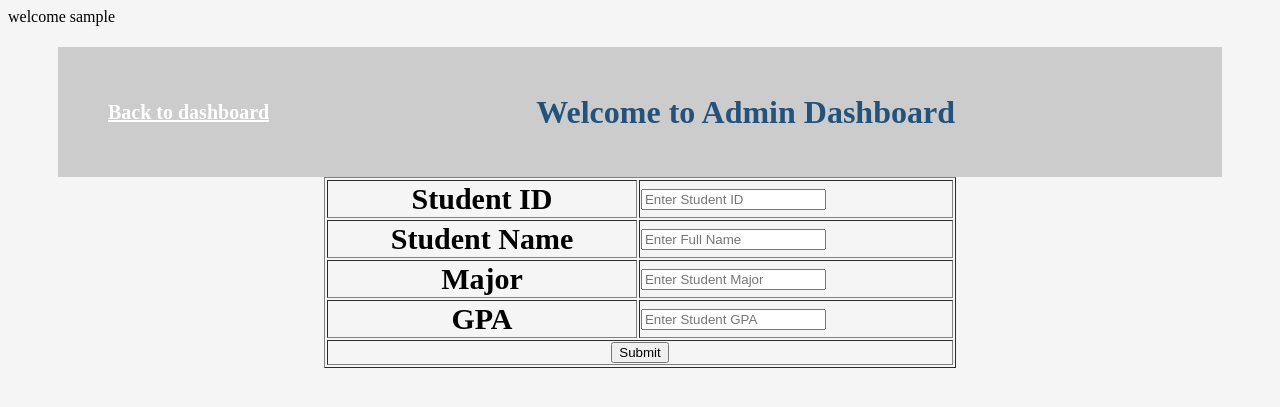
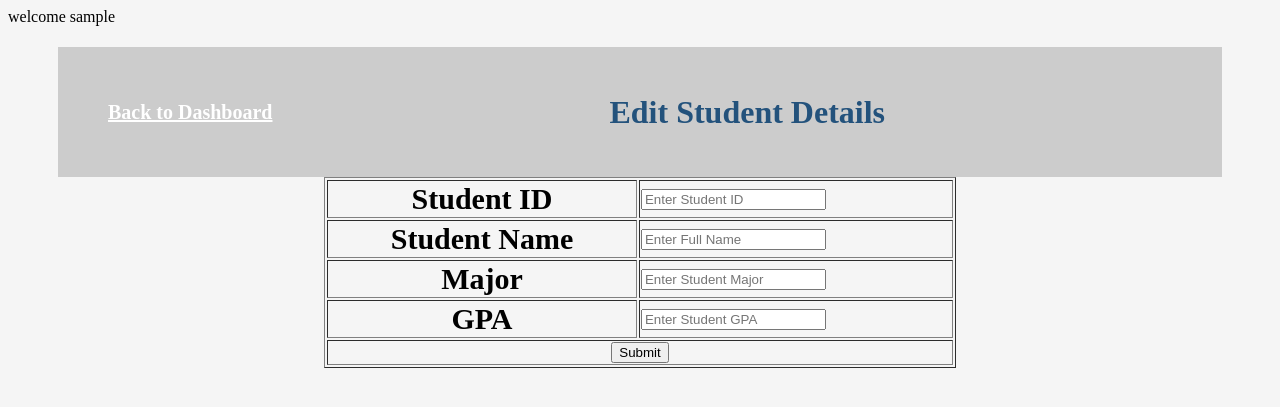
Before and after one commit to AnuMangat/SIS_Project, a PHP site: page /admin/addstudent.php in a window 1280 px wide. Shown: the top 407 px of the page. Run offline with PHP 8.4, Linux system fonts and the light colour scheme; a user stored in the database is signed in.

Commit message:
Adjusting Verbiage

```diff
--- a/SI_Project/admin/header.php
+++ b/SI_Project/admin/header.php
@@ -2,7 +2,7 @@
 <html>
 <head>
 	<meta charset="utf-8">
-	<title>Student management System</title>
+	<title>Student Management System</title>
 	<link rel="stylesheet" type="text/css" href="../css/headerstyle.css">
 </head>
 <body>
--- a/SI_Project/admin/titleheader.php
+++ b/SI_Project/admin/titleheader.php
@@ -5,8 +5,8 @@
 </head>
 <body>
 	<div class="admintitle" align="center">
-		<h4><a href="admindash.php" style="float: left;margin-left: 50px;font-size: 20px;color: white;">Back to dashboard</a></h4>
-		<h1>Welcome to Admin Dashboard</h1>
+		<h4><a href="admindash.php" style="float: left;margin-left: 50px;font-size: 20px;color: white;">Back to Dashboard</a></h4>
+		<h1>Edit Student Details</h1>
 	</div>
 </body>
 </html>
```
